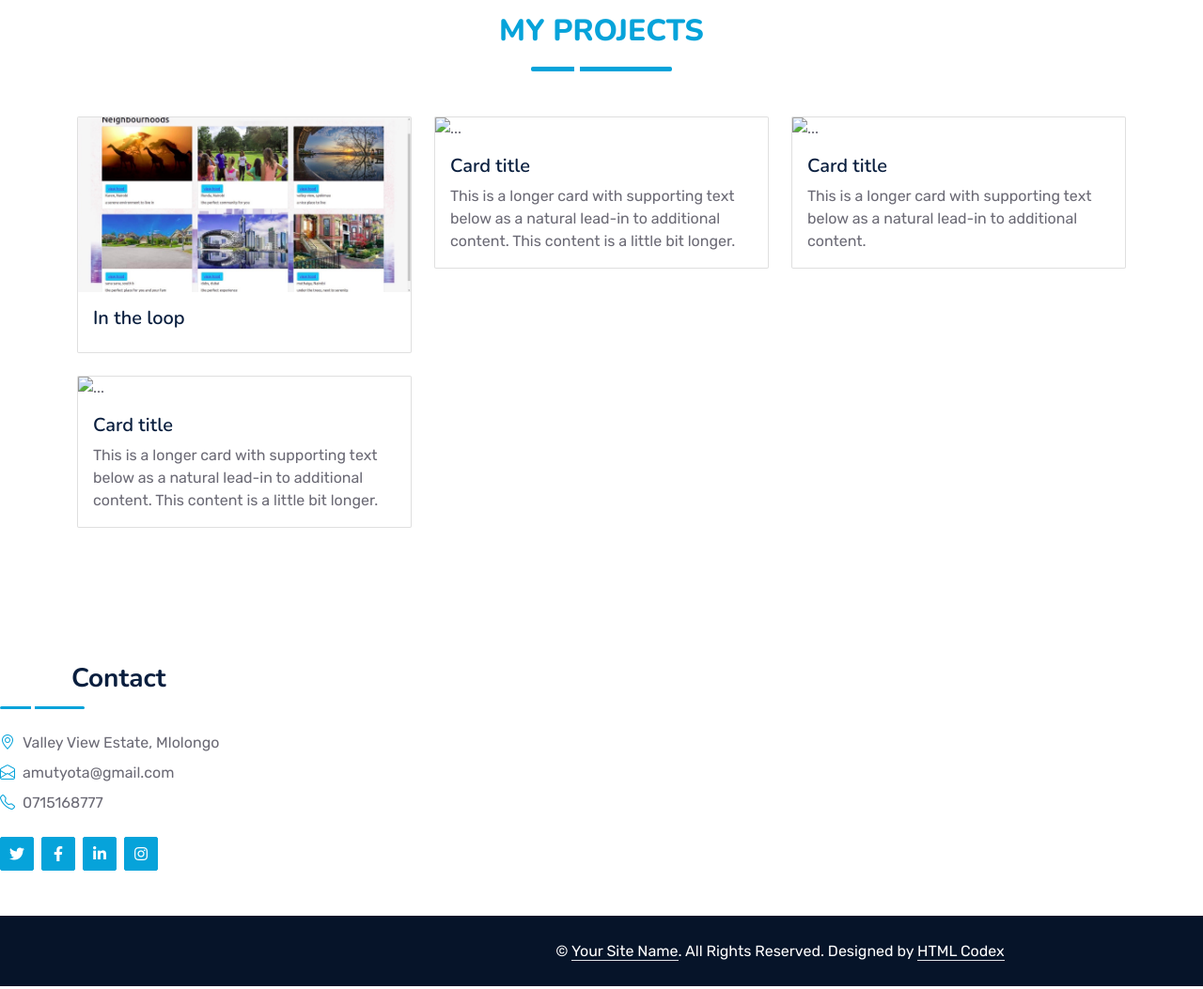
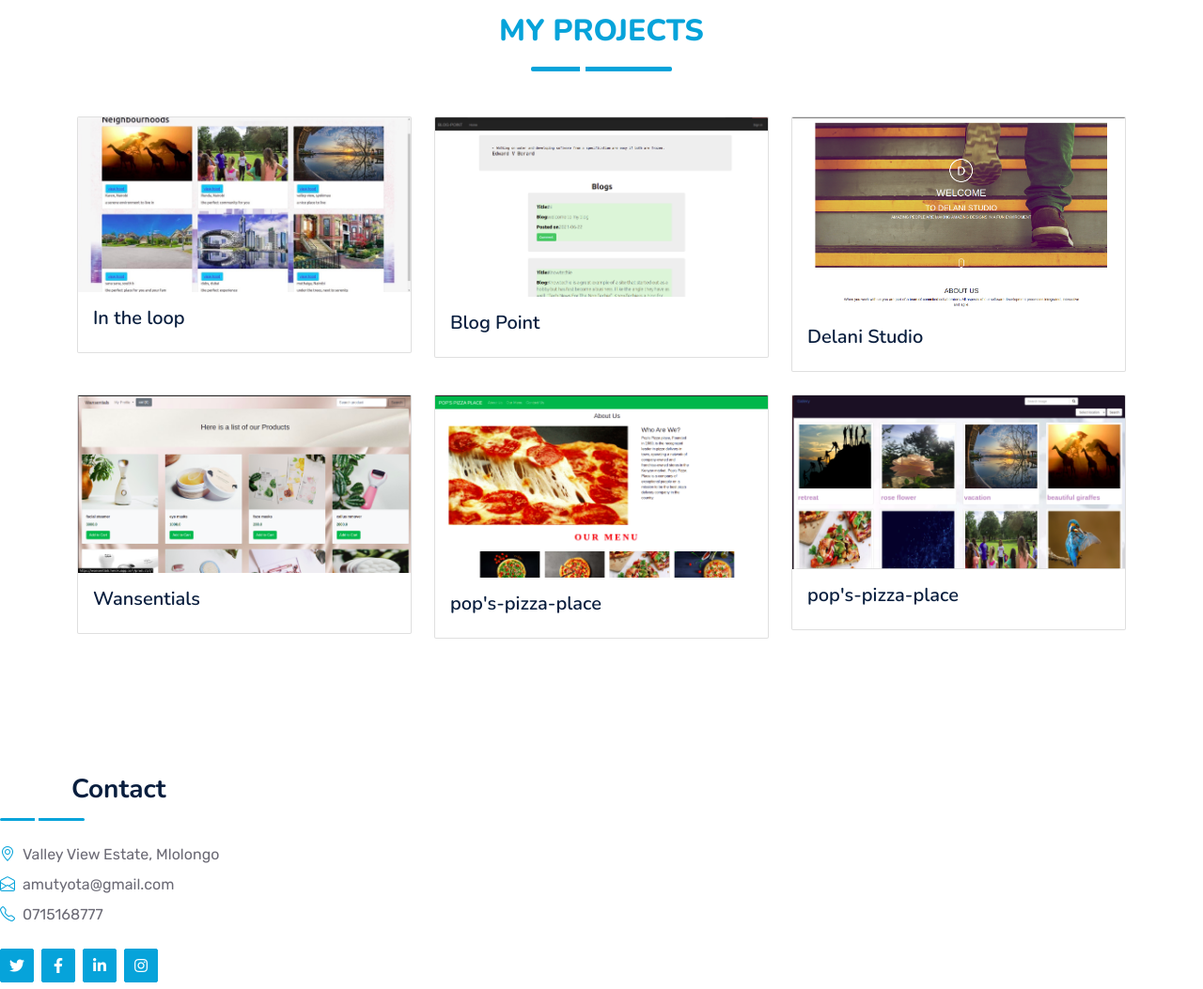
Before and after one commit to Angelamutyota/my-new-portfolio, a plain HTML site: page index.html in a window 1280 px wide. Shown: the part 1740-2793 px from the top of the page at 94% size. Drawn offline with nearby package versions, Linux system fonts and the light colour scheme.

Commit message:
add projects

```diff
--- a/css/style.css
+++ b/css/style.css
@@ -8,6 +8,8 @@
 .contact{
     align-items: center;
 }
+
+
 
 /*** Spinner ***/
 .spinner {
--- a/index.html
+++ b/index.html
@@ -65,8 +65,8 @@
                 <div class="navbar-nav ms-auto py-0">
                     <a href="index.html" class="nav-item nav-link active">Home</a>
                     <a href="#about" class="nav-item nav-link">About me</a>
-                    <a href="service.html" class="nav-item nav-link">Projects</a>
-                    <a href="contact.html" class="nav-item nav-link">Contact</a>
+                    <a href="#projects" class="nav-item nav-link">Projects</a>
+                    <a href="#contact" class="nav-item nav-link">Contact</a>
                 </div>
             </div>
         </nav>
@@ -179,7 +179,7 @@
     <div class="container-fluid py-5 wow fadeInUp" data-wow-delay="0.1s">
         <div class="container py-5">
             <div class="section-title text-center position-relative pb-3 mb-5 mx-auto" style="max-width: 600px;">
-                <h2 class="fw-bold text-primary text-uppercase">My Projects</h2>
+                <h2 class="fw-bold text-primary text-uppercase" id="projects">My Projects</h2>
             </div>
             <div class="row row-cols-1 row-cols-md-3 g-4">
                 <div class="col">
@@ -194,31 +194,55 @@
                 </div>
                 <div class="col">
                   <div class="card">
-                    <img src="..." class="card-img-top" alt="...">
+                    <a href="https://blogpointer.herokuapp.com/">
+                     <img src="img/blogpoint.png" class="card-img-top" alt="...">
+                    </a>
                     <div class="card-body">
-                      <h5 class="card-title">Card title</h5>
-                      <p class="card-text">This is a longer card with supporting text below as a natural lead-in to additional content. This content is a little bit longer.</p>
+                      <h5 class="card-title">Blog Point</h5>
                     </div>
                   </div>
                 </div>
                 <div class="col">
                   <div class="card">
-                    <img src="..." class="card-img-top" alt="...">
+                      <a href="https://angelamutyota.github.io/delani-studio/">
+                    <img src="img/delani.png" class="card-img-top" alt="...">
+                 </a>
                     <div class="card-body">
-                      <h5 class="card-title">Card title</h5>
-                      <p class="card-text">This is a longer card with supporting text below as a natural lead-in to additional content.</p>
+                      <h5 class="card-title">Delani Studio</h5>
                     </div>
                   </div>
                 </div>
                 <div class="col">
                   <div class="card">
-                    <img src="..." class="card-img-top" alt="...">
+                      <a href="https://wansentials.herokuapp.com/">
+                    <img src="img/wansentials.png" class="card-img-top" alt="...">
+                  </a>
                     <div class="card-body">
-                      <h5 class="card-title">Card title</h5>
-                      <p class="card-text">This is a longer card with supporting text below as a natural lead-in to additional content. This content is a little bit longer.</p>
+                      <h5 class="card-title">Wansentials</h5>
                     </div>
                   </div>
                 </div>
+                <div class="col">
+                    <div class="card">
+                        <a href="https://angelamutyota.github.io/pop-s-pizza-place/">
+                      <img src="img/pizzashop.png" class="card-img-top" alt="...">
+                   </a>
+                      <div class="card-body">
+                        <h5 class="card-title">pop's-pizza-place</h5>
+                      </div>
+                    </div>
+                  </div>
+                  <div class="col">
+                    <div class="card">
+                        <a href="https://mygal1ery.herokuapp.com/">
+                      <img src="img/gallery.png" class="card-img-top" alt="...">
+                   </a>
+                      <div class="card-body">
+                        <h5 class="card-title">pop's-pizza-place</h5>
+                      </div>
+                    </div>
+                  </div>
+
               </div>
         </div>
     </div>
@@ -259,7 +283,7 @@
             <div class="row justify-content-end">
                 <div class="col-lg-8 col-md-6">
                     <div class="d-flex align-items-center justify-content-center" style="height: 75px;">
-                        <p class="mb-0">&copy; <a class="text-white border-bottom" href="#">Your Site Name</a>. All Rights Reserved. Designed by <a class="text-white border-bottom" href="https://htmlcodex.com">HTML Codex</a></p>
+                        <p class="mb-0">&copy; <a class="text-white border-bottom" href="#">my Portfolio</a>. All Rights Reserved. Designed by: Angela Mutyota </p>
                     </div>
                 </div>
             </div>
```
Also changed, not shown: img/blogpoint.png (added), img/delani.png (added), img/gallery.png (added), img/pizzashop.png (added), img/wansentials.png (added).
